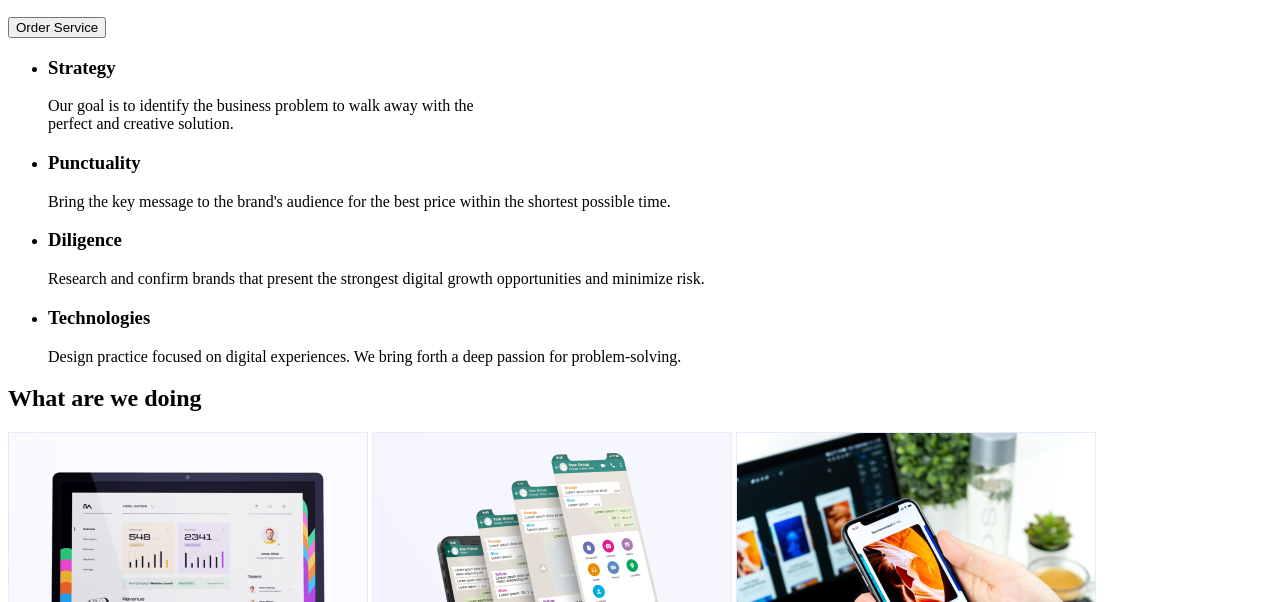
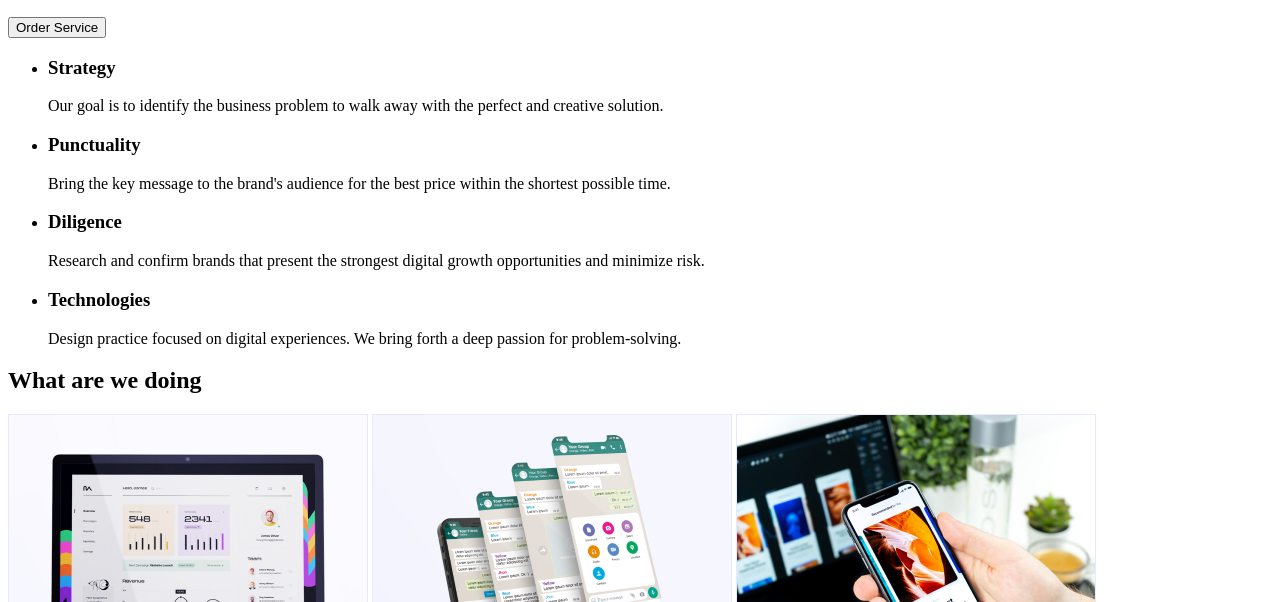
Before and after one commit to ValeraShark/goit-markup-hw-01, a plain HTML site: page index.html in a window 1280 px wide. Shown: the part 198-800 px from the top of the page. Drawn offline with Linux system fonts and the light colour scheme.

Commit message:
Update index.html

```diff
--- a/index.html
+++ b/index.html
@@ -42,7 +42,7 @@
     <ul>
         <li>
 <h3>Strategy</h3>
-<p>Our goal is to identify the business problem to walk away with the <br> perfect and creative solution.</p>
+<p>Our goal is to identify the business problem to walk away with the perfect and creative solution.</p>
         </li>
     </ul>
     <ul>
```
